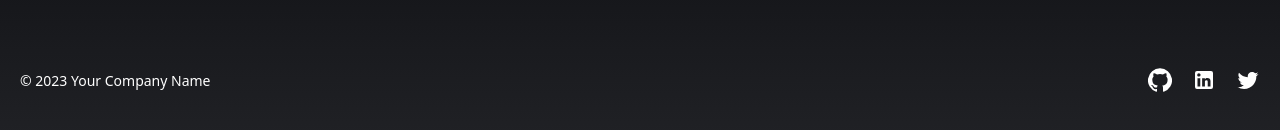
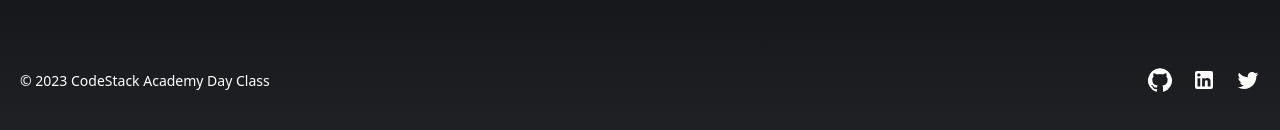
Before and after one commit to Presued/codewarssprint, a React (Create React App) app: page / in a window 1280 px wide. Shown: the part 480-610 px from the top of the page. Built offline with nearby package versions, Linux system fonts and the light colour scheme; no server answers.

Commit message:
update c 2023 text footer

```diff
--- a/src/Components/FooterComponent/Footer.tsx
+++ b/src/Components/FooterComponent/Footer.tsx
@@ -8,7 +8,7 @@ const Footer: React.FC = () => {
     return (
         <div className="footer-gradient">
             <div className="left">
-                © 2023 Your Company Name
+                © 2023 CodeStack Academy Day Class
             </div>
             <div className="right">
                 <GitHubIcon />
```
